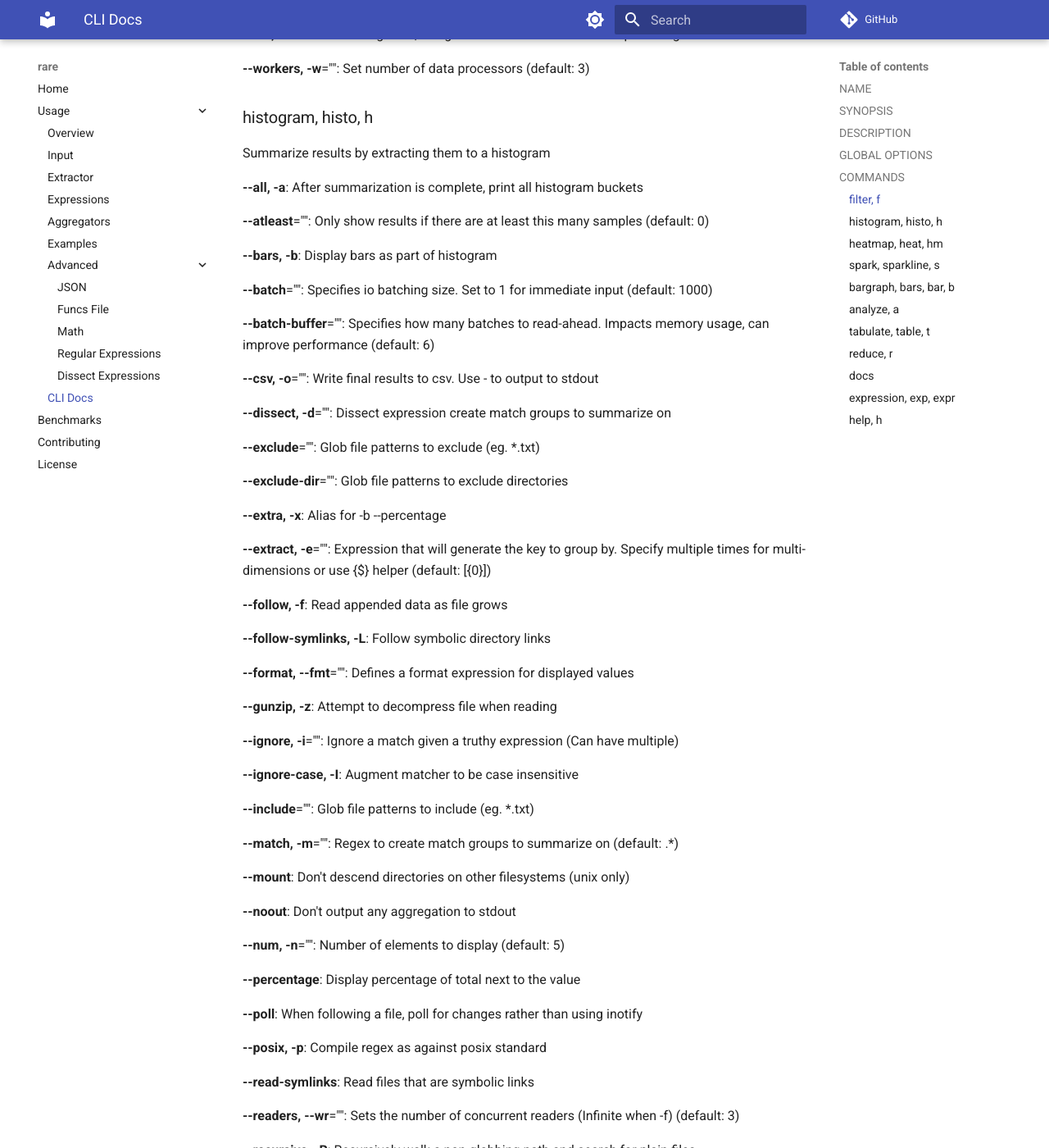
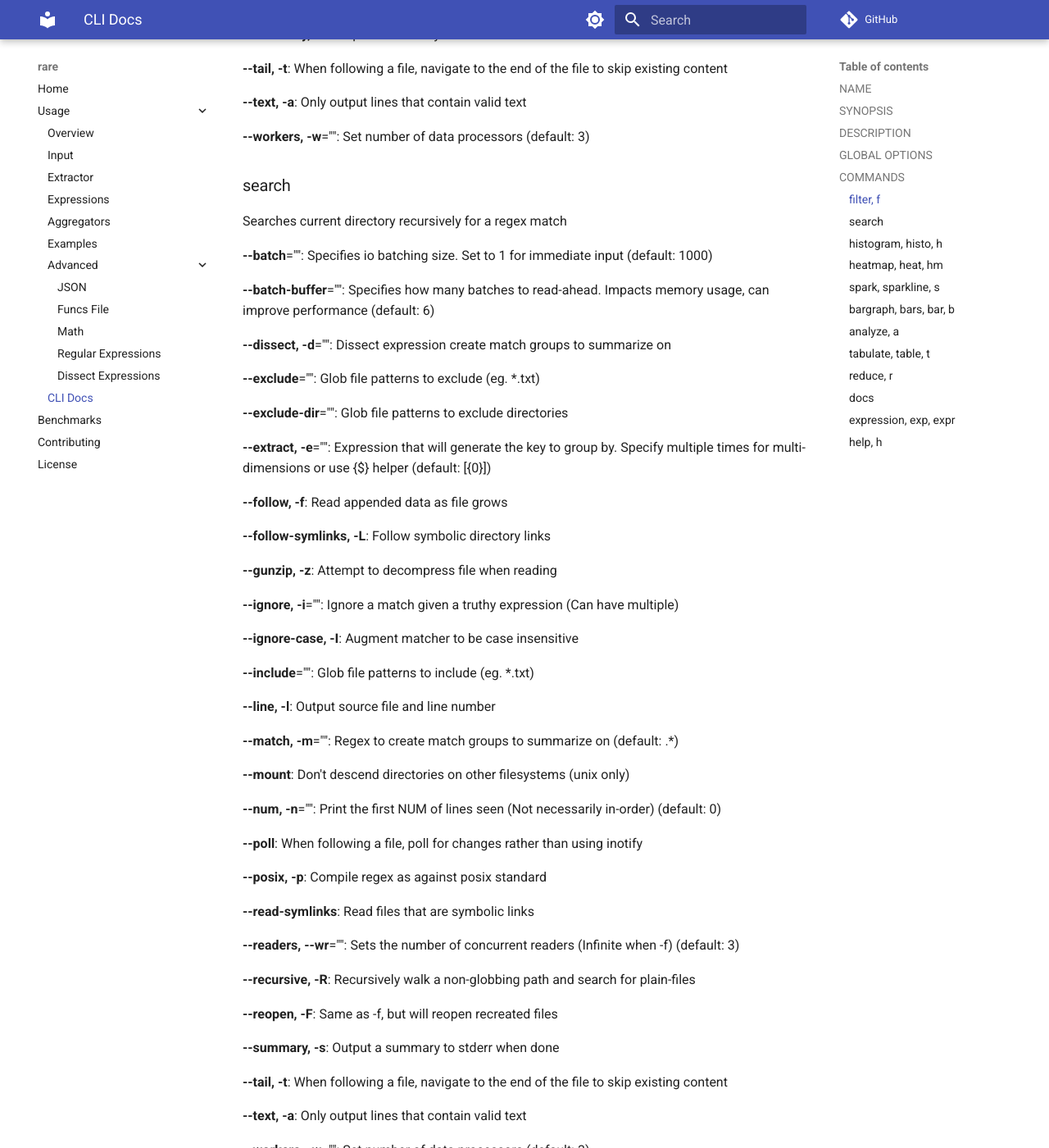
Before and after one commit to zix99/rare, an MkDocs documentation site: the page built from docs/cli-help.md, in a window 1280 px wide and 1400 px high, scrolled down 2627 px. Shown: the whole window at 82% size. Built offline with MkDocs 1.6.1 and Material for MkDocs 9.7.7, drawn with Linux system fonts in a browser that asks for light colours; comment, search, counter and statistics services are not loaded.

Commit message:
Update cli docs

```diff
--- a/docs/cli-help.md
+++ b/docs/cli-help.md
@@ -110,7 +110,67 @@ Filter incoming results with search criteria, and output raw matches
 
 **--reopen, -F**: Same as -f, but will reopen recreated files
 
+**--summary, -s**: Output a summary to stderr when done
+
 **--tail, -t**: When following a file, navigate to the end of the file to skip existing content
+
+**--text, -a**: Only output lines that contain valid text
+
+**--workers, -w**="": Set number of data processors (default: 3)
+
+### search
+
+Searches current directory recursively for a regex match
+
+**--batch**="": Specifies io batching size. Set to 1 for immediate input (default: 1000)
+
+**--batch-buffer**="": Specifies how many batches to read-ahead. Impacts memory usage, can improve performance (default: 6)
+
+**--dissect, -d**="": Dissect expression create match groups to summarize on
+
+**--exclude**="": Glob file patterns to exclude (eg. *.txt)
+
+**--exclude-dir**="": Glob file patterns to exclude directories
+
+**--extract, -e**="": Expression that will generate the key to group by. Specify multiple times for multi-dimensions or use {$} helper (default: [{0}])
+
+**--follow, -f**: Read appended data as file grows
+
+**--follow-symlinks, -L**: Follow symbolic directory links
+
+**--gunzip, -z**: Attempt to decompress file when reading
+
+**--ignore, -i**="": Ignore a match given a truthy expression (Can have multiple)
+
+**--ignore-case, -I**: Augment matcher to be case insensitive
+
+**--include**="": Glob file patterns to include (eg. *.txt)
+
+**--line, -l**: Output source file and line number
+
+**--match, -m**="": Regex to create match groups to summarize on (default: .*)
+
+**--mount**: Don't descend directories on other filesystems (unix only)
+
+**--num, -n**="": Print the first NUM of lines seen (Not necessarily in-order) (default: 0)
+
+**--poll**: When following a file, poll for changes rather than using inotify
+
+**--posix, -p**: Compile regex as against posix standard
+
+**--read-symlinks**: Read files that are symbolic links
+
+**--readers, --wr**="": Sets the number of concurrent readers (Infinite when -f) (default: 3)
+
+**--recursive, -R**: Recursively walk a non-globbing path and search for plain-files
+
+**--reopen, -F**: Same as -f, but will reopen recreated files
+
+**--summary, -s**: Output a summary to stderr when done
+
+**--tail, -t**: When following a file, navigate to the end of the file to skip existing content
+
+**--text, -a**: Only output lines that contain valid text
 
 **--workers, -w**="": Set number of data processors (default: 3)
 
```
